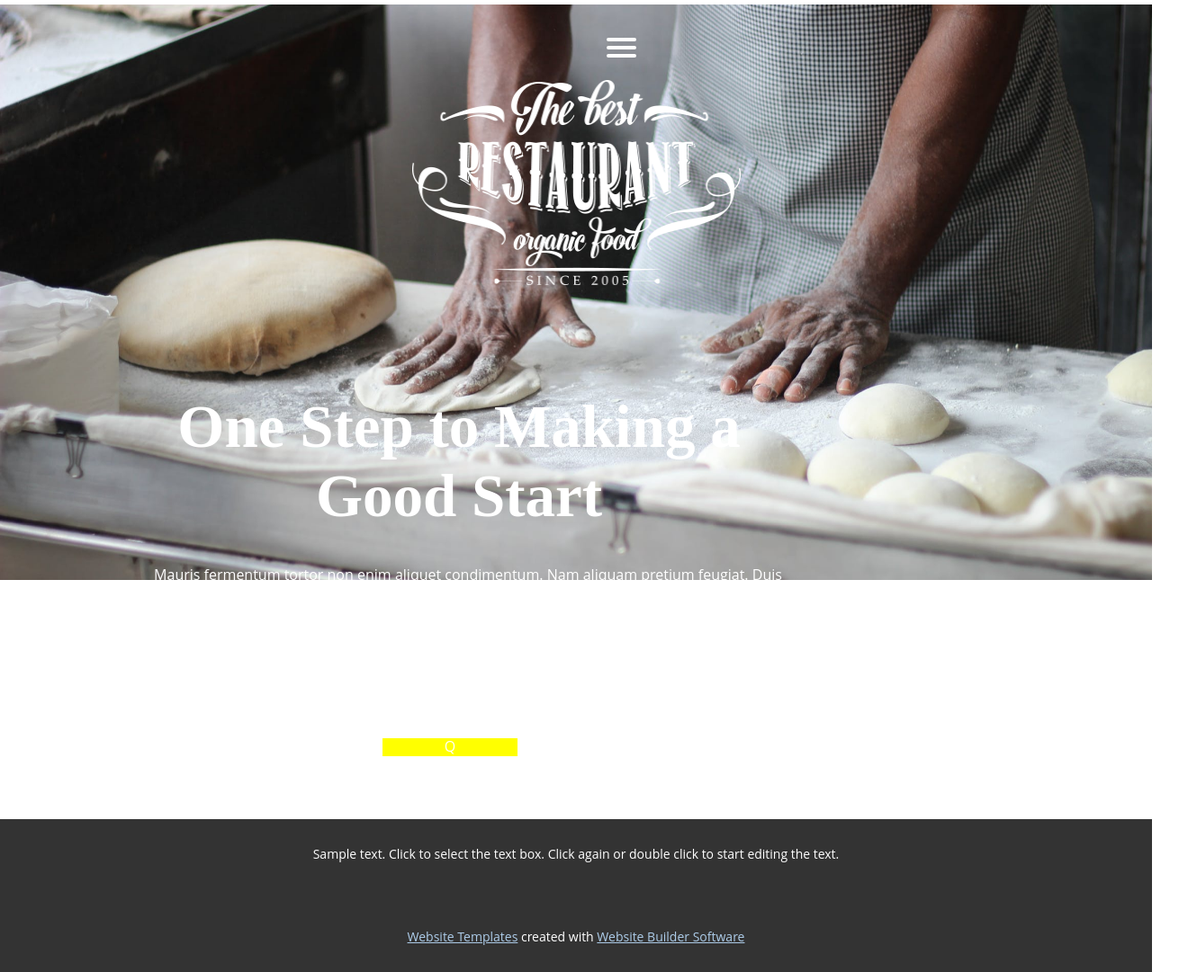
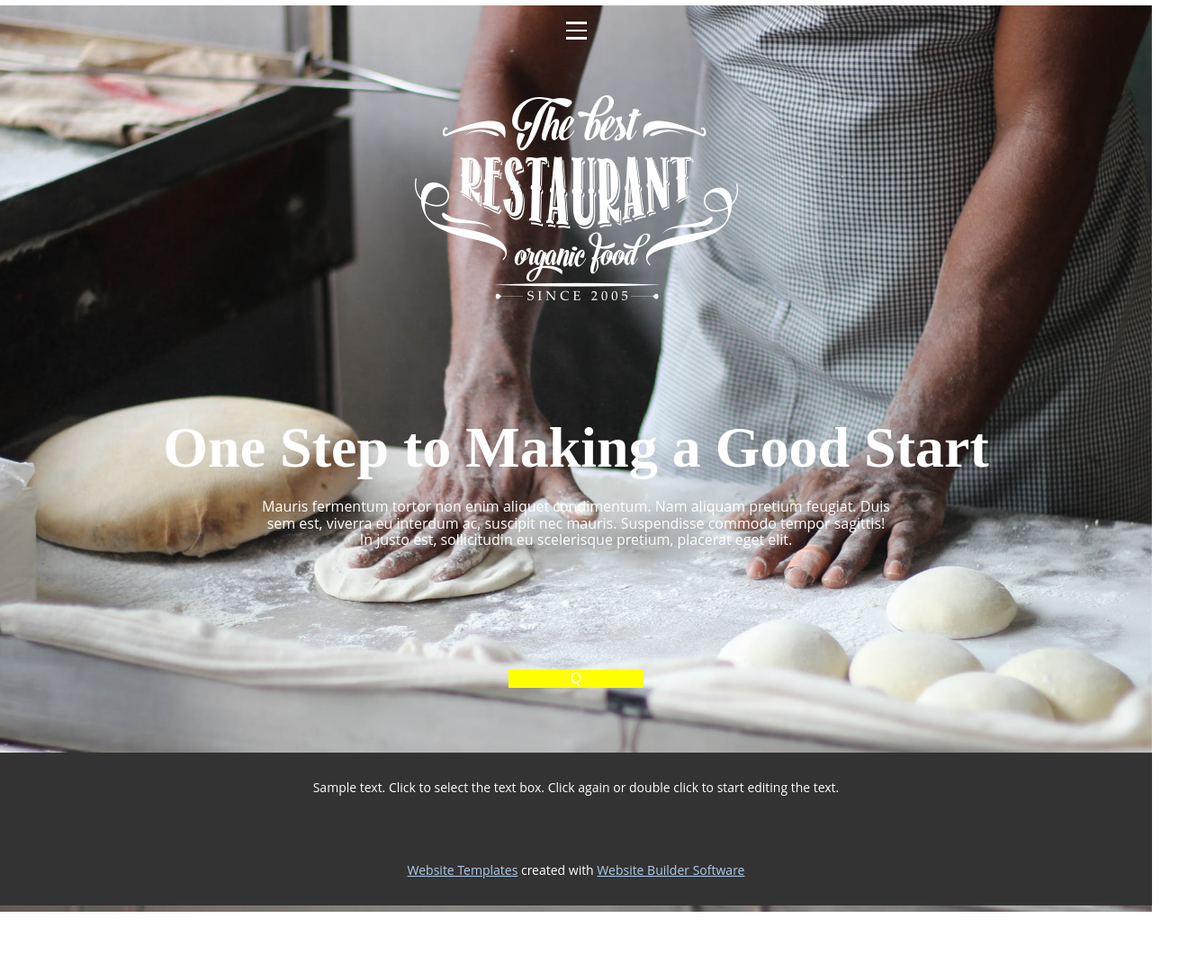
Before and after one commit to Emmanuellecode/Landingpage-Sass, a website: page index.html in a window 1280 px wide. Shown: the whole page at 90% size, 1330 px wide, since content can reach past the window. After the commit the page ends 1007 px from the top, so only its background shows below. Drawn offline with Linux system fonts and the light colour scheme.

Commit message:
header nav

```diff
--- a/index.html
+++ b/index.html
@@ -10,26 +10,31 @@
     <div class="main">
         <div id="header__background-img-fixed">
         </div>
+
         <div class="content-position-relative">
-            <nav role="navigation">
+            <nav class="navigation">
                 <div id="menuToggle">
                     <input type="checkbox" />
                     <span></span>
                     <span></span>
                     <span></span>
                     <ul id="menu">
-                        <a href="#"><li>Home</li></a>
+                        <span></span>
+                        <span></span>
+                        <a href="#"><li>home</li></a>
                     </ul>
                 </div>
             </nav>
-            <header id="block_header">
-                <img id="header__img_position-relative" src="../../public/images/best_restaurant.png" alt="best_restaurant">
-                <div id="header__txt-position-relative">
-                    <h1>One Step to Making a <br> Good Start</h1>
-                    <p>Mauris fermentum tortor non enim aliquet condimentum. Nam aliquam pretium feugiat. Duis <br>sem est, viverra eu interdum ac, suscipit nec mauris. Suspendisse commodo tempor sagittis! <br>In justo est, sollicitudin eu scelerisque pretium, placerat eget elit.</p>
+            <header class="header">
+                <div class="header__block">
+                    <img src="../../public/images/best_restaurant.png" alt="best_restaurant">
+                    <h1>One Step to Making a Good Start</h1>
+                    <p>Mauris fermentum tortor non enim aliquet condimentum. Nam aliquam pretium feugiat. Duis sem est, viverra eu interdum ac, suscipit nec mauris. Suspendisse commodo tempor sagittis! In justo est, sollicitudin eu scelerisque pretium, placerat eget elit.</p>
                     <p style="margin: 135px auto 0; color: white; width:150px; height:20px; background-color: yellow;">Q</p>
                 </div>
             </header>
+
+
             <!--<h1>Twitter <i class="twitter"></i></h1>
             <h1>Instagram <i class="instagram"></i></h1>
             <h1>Facebook <i class="facebook"></i></h1>
--- a/sass/layouts/_header.scss
+++ b/sass/layouts/_header.scss
@@ -4,39 +4,31 @@
         background-size: cover;
         background-position: center;
 		width: 100%;
-		height: 640px;
-		top: -45px;
+		height: 63em;
 		position: fixed;
 		z-index: 1;
-		margin-top: 50px;
 }
 
 .content-position-relative {
 	position: relative;
 	z-index: 2;
 	text-align: center;
+}
 
-	#header__img_position-relative{
-		width: 365px;
-		height: 229px;
-		margin: 30px auto 0;
+.header__block{
+	margin: 72px auto;
+	text-align: center;
+	h1{
+		color: white;
+		font-family: "Playfair Display", serif !important;
+		font-weight: 700;
+		font-size: 4rem;
+		margin: 123px 106px 0;
 	}
-	#header__txt-position-relative{
-		width: 1000px;
-		margin: 0px 0px 70px 0px;
-		h1{
-			color: white;
-			font-family: 'Playfair Display', serif !important;
-			width:700px;
-			font-weight: 700;
-			font-size: 67px;
-			margin: 115px 0px 0px 160px;
-		}
-		p{
-			color: white;
-			font-family: 'Open Sans',sans-serif;
-			width: 700px;
-			margin: 40px 0 auto 170px;
-		}
+	p{
+		color: white;
+		font-family: "Open Sans",sans-serif !important;
+		width: 699px;
+		margin: 20px auto 0;
 	}
 }
--- a/sass/layouts/_navigation.scss
+++ b/sass/layouts/_navigation.scss
@@ -1,9 +1,11 @@
 // Navigation
+.navigation{
+	margin: 6px;
+}
 #menuToggle {
 	display: block;
 	position: relative;
 	top: 10px;
-	left: 50px;
 	z-index: 1;
 	-webkit-user-select: none;
 	user-select: none;
@@ -29,15 +31,7 @@
 			~ {
 				span {
 					opacity: 1;
-					transform: rotate(45deg) translate(-2px, -1px);
 					background: white;
-					&:nth-last-child(3) {
-						opacity: 0;
-						transform: rotate(0deg) scale(0.2, 0.2);
-					}
-					&:nth-last-child(2) {
-						transform: rotate(-45deg) translate(0, -1px);
-					}
 				}
 				ul {
 					transform: none;
@@ -47,12 +41,11 @@
 	}
 	span {
 		display: block;
-		width: 33px;
-		height: 4px;
-		position: relative;
-		margin: 0 auto 5px auto;
+    	width: 23px;
+    	height: 2.5px;
+    	position: relative;
+    	margin: -24px auto 30px auto;
 		background:white; //hamburger
-		border-radius: 3px;
 		z-index: 1;
 		transform-origin: 4px 0px;
 		transition: transform 0.5s cubic-bezier(0.77,0.2,0.05,1.0), background 0.5s cubic-bezier(0.77,0.2,0.05,1.0), opacity 0.55s ease;
@@ -66,20 +59,32 @@
 }
 #menu { //menu qui s'ouvre
 	position: absolute;
-	width: 240px;
-    height: 942px;
+	width: 295px;
+    height: 64.5em;
     opacity: 0.9;
 	margin: -100px 0 0 -50px;
 	padding: 50px;
-	padding-top: 125px;
 	background: black;
 	list-style-type: none;
 	-webkit-font-smoothing: antialiased;
 	transform-origin: 0% 0%;
 	transform: translate(-100%, 0);
 	transition: transform 0.5s cubic-bezier(0.77,0.2,0.05,1.0);
+
+	span { //croix menu deroulant
+		display: block;
+		width: 20px;
+		height: 2.5px;
+		position: relative;
+		margin: 5px 0px 8px 201px;
+		background: white;
+		opacity: 1;
+		transform: rotate(35deg) translate(0, 0);
+		&:nth-last-child(2) {
+				transform: rotate(-35deg) translate(0, 0);
+		}
+}
 	li {
 		padding: 10px 0;
-		font-size: 22px;
 	}
 }
```
Also changed, not shown: public/css/style.css, 1 other file.
